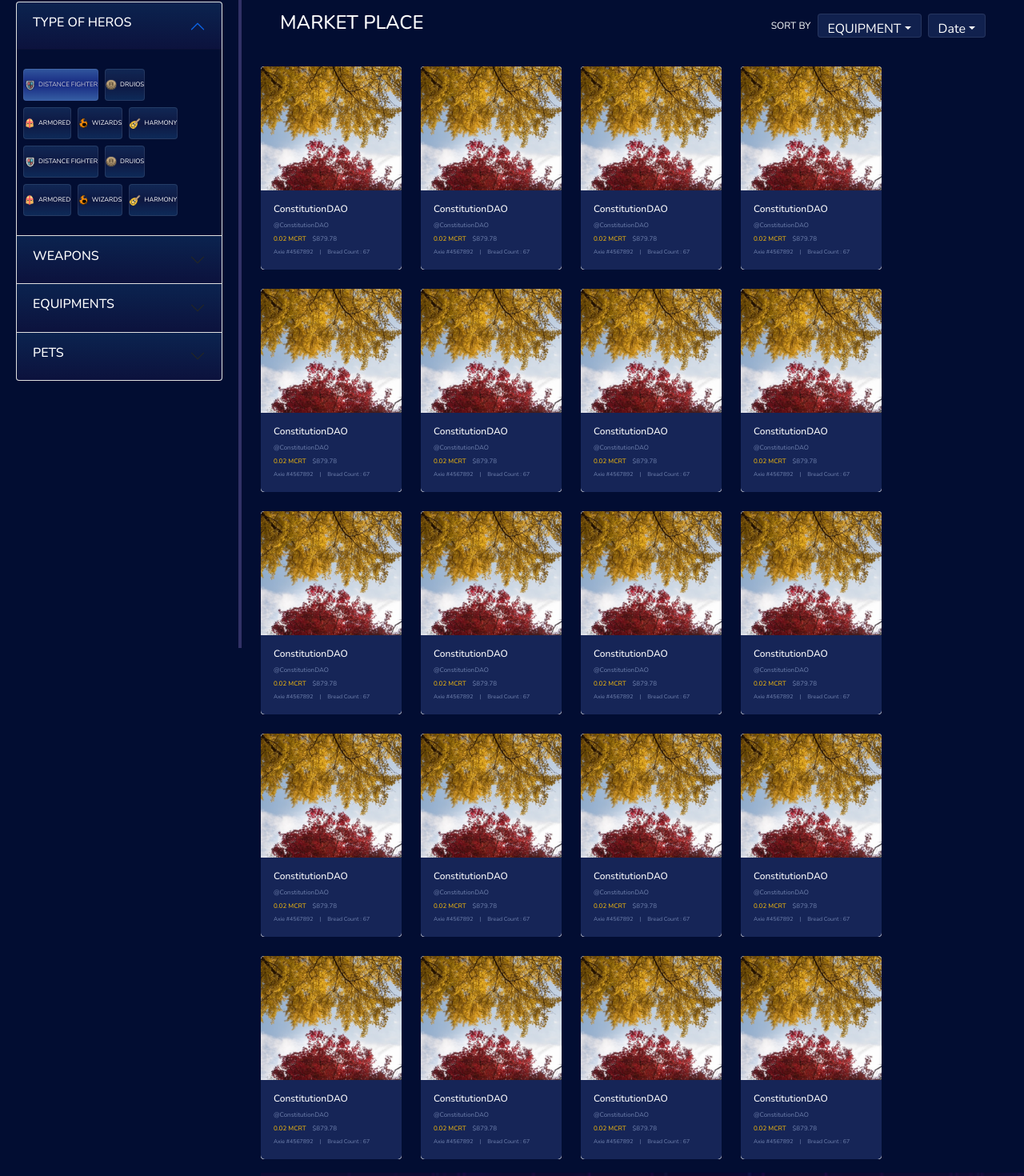
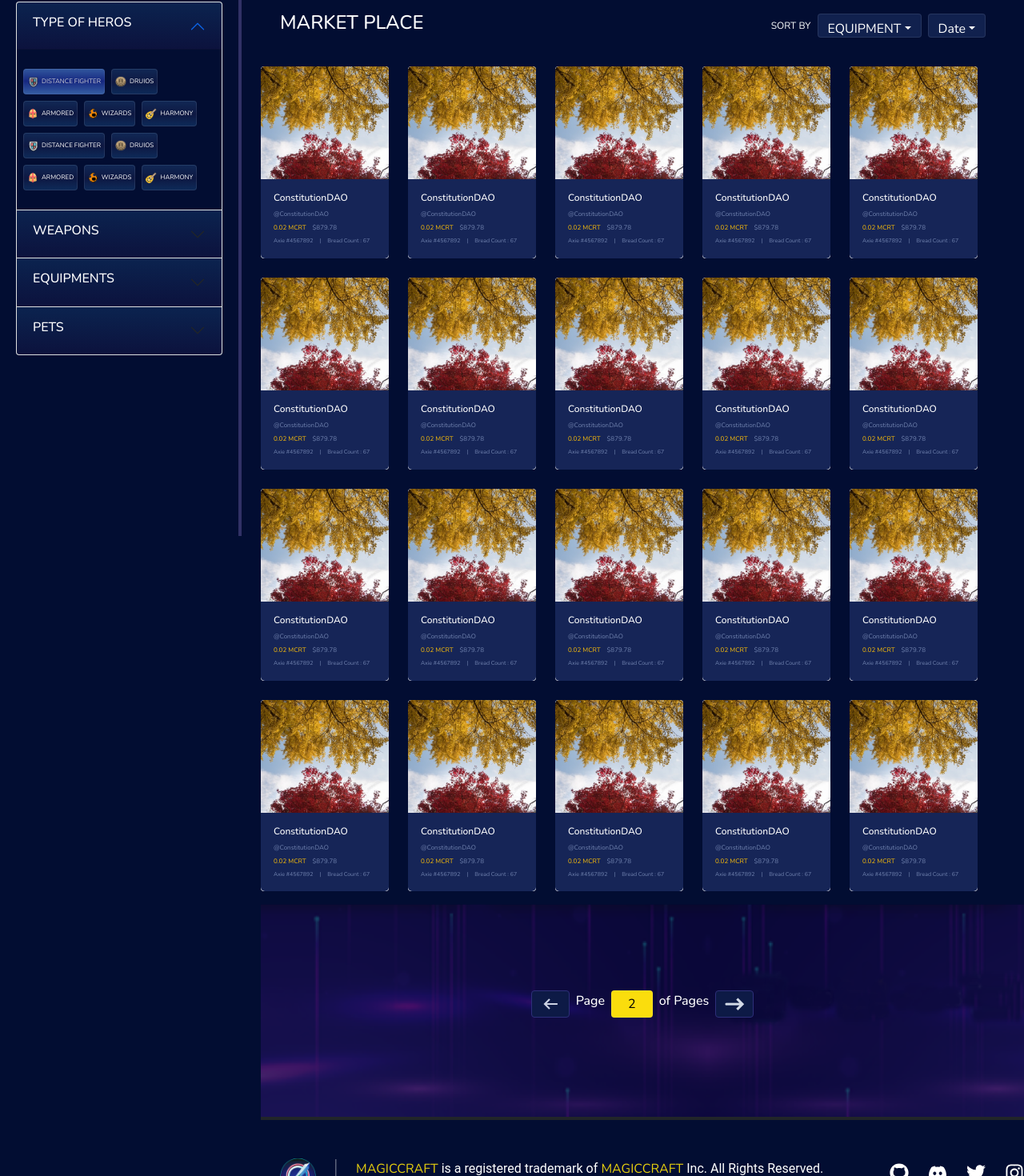
Before and after one commit to Smomi99/nft-server-client-projects, a React (Create React App) app: page /marketplace in a window 1280 px wide. Shown: the part 117-1587 px from the top of the page at 80% size. Built offline with nearby package versions, Linux system fonts and the light colour scheme.

Commit message:
btn fixed

```diff
--- a/src/pages/FirstMenuBody/FirstMenu.css
+++ b/src/pages/FirstMenuBody/FirstMenu.css
@@ -103,6 +103,7 @@ flex-grow: 0;
 }
 .distanF {
   height: 40px;
+  padding: 4px;
   left: 0px;
   top: 0px;
   background: linear-gradient(180deg, #3c67b8 0%, #1c2e94 48.16%, #4271bf 100%);
@@ -113,7 +114,7 @@ flex-grow: 0;
 }
 .druios {
   height: 40px;
-
+  padding: 4px;
   background: linear-gradient(
       180deg,
       #112754 0%,
@@ -156,10 +157,15 @@ flex-grow: 0;
 .typeFont{
   font-size: 12px;
 }
+@media (min-width: 300px) and (max-width: 350px) {
+    .typeFont{
+      font-size: 9px;
+    }
 
-@media (min-width: 280px) and (max-width: 400px) {
+}
+@media (min-width: 350px) and (max-width: 400px) {
   .cardwid {
-    width: 16rem !important;
+    width: 18rem !important;
   }
   .cardMargin{
     margin: auto !important;
@@ -181,6 +187,13 @@ flex-grow: 0;
     display: flex;
     flex-direction: column;
   }
+  .petSec{
+    display: flex;
+    flex-direction: column;
+  }
+  .petSec button{
+    margin-top: 18px;
+  }
 }
 @media (min-width: 1000px) and (max-width: 1202px) {
   .cardwid {
@@ -190,12 +203,13 @@ flex-grow: 0;
     font-size: 7px !important;
   }
   .typeImg{
-    height: 14px;
+    height: 10px;
   }
   .typeFont{
-    font-size: 8px;
+    font-size: 6px;
   }
   .distanF {
+    padding: 2px;
     height: 30px;
     left: 0px;
     top: 0px;
@@ -207,7 +221,7 @@ flex-grow: 0;
   }
   .druios {
     height: 30px;
-
+    padding: 2px;
     background: linear-gradient(
         180deg,
         #112754 0%,
@@ -223,13 +237,21 @@ flex-grow: 0;
 }
 @media (min-width: 1200px) and (max-width: 1399px) {
   .cardwid {
-    width: 11rem !important;
+    width: 10rem !important;
   }
   .typeImg{
     height: 14px;
   }
   .typeFont{
     font-size: 8px;
+  }
+  .distanF{
+    height: 32px;
+    padding: 4px;
+  }
+  .druios{
+    height: 32px;
+    padding: 4px;
   }
 
 }
--- a/src/pages/FirstMenuBody/FirstMenuBody.js
+++ b/src/pages/FirstMenuBody/FirstMenuBody.js
@@ -184,7 +184,7 @@ const FirstMenuBody = () => {
               </h2>
               <div style={{ backgroundColor: '#020d32 ' }} id="panelsStayOpen-collapseThree" className="accordion-collapse collapse" aria-labelledby="panelsStayOpen-headingThree">
                 <div className="d-flex gap-4 ms-2">
-                  <div className="d-flex gap-4 ms-4 mt-4 mb-4">
+                  <div className="d-flex gap-4 petSec ms-4 mt-4 mb-4">
                     <div className="d-flex justify-content-between equip align-items-center">
                       <h5 style={{ fontSize: '12px' }} className="text-white">4568</h5>
                       <Link to="#up"> <img style={{ width: '16px' }} src={updownarr} alt="" /></Link>
@@ -205,31 +205,31 @@ const FirstMenuBody = () => {
               </h2>
               <div style={{ backgroundColor: '#020d32 ' }} id="panelsStayOpen-collapseFour" className="accordion-collapse collapse" aria-labelledby="panelsStayOpen-headingFour">
 
-                <div className="d-flex  mb-2">
+                <div className="d-flex petSec mb-2">
                   <button className="text-white ms-2  mt-4 pets text-center">2006</button>
                   <button className="text-white ms-2  mt-4 pets text-center">2007</button>
                   <button className="text-white ms-2  mt-4 pets text-center">2008</button>
                   <button className="text-white ms-2  mt-4 pets text-center">2009</button>
                 </div>
-                <div className="d-flex  mb-2">
+                <div className="d-flex petSec mb-2">
                   <button className="text-white ms-2 pets text-center">2010</button>
                   <button className="text-white ms-2 pets text-center">2011</button>
                   <button className="text-white ms-2 pets text-center">2012</button>
                   <button className="text-white ms-2 pets text-center">2013</button>
                 </div>
-                <div className="d-flex  mb-2">
+                <div className="d-flex petSec mb-2">
                   <button className="text-white ms-2 pets text-center">2014</button>
                   <button className="text-white ms-2 pets text-center">2015</button>
                   <button className="text-white ms-2 pets text-center">2016</button>
                   <button className="text-white ms-2 pets text-center">2017</button>
                 </div>
-                <div className="d-flex  mb-2 ">
+                <div className="d-flex petSec  mb-2 ">
                   <button className="text-white ms-2 pets text-center">2018</button>
                   <button className="text-white ms-2 pets text-center">2019</button>
                   <button className="text-white ms-2 pets text-center">2020</button>
                   <button className="text-white ms-2 pets text-center">2021</button>
                 </div>
-                <div className="d-flex ">
+                <div className="d-flex petSec ">
                   <button className="text-white ms-2 mb-2 pets text-center">2022</button>
                 </div>
               </div>
--- a/src/pages/Shared/Footer.js
+++ b/src/pages/Shared/Footer.js
@@ -11,7 +11,7 @@ import { Link } from "react-router-dom";
 const Footer = () => {
   return (
     <Row className=" align-items-center mt-4 ">
-      <Col sm={9} className="d-flex gap-4 ms-4 right-col text-white">
+      <Col sm={9} className="d-flex gap-4 ms-4 mt-4 right-col text-white">
         <div className="logoimg">
           <img style={{ width: "45px" }} src={footerLogo} alt="" />
           <h6 style={{ fontSize: '8px' }} className="text-white">Magic Craft</h6>
```
